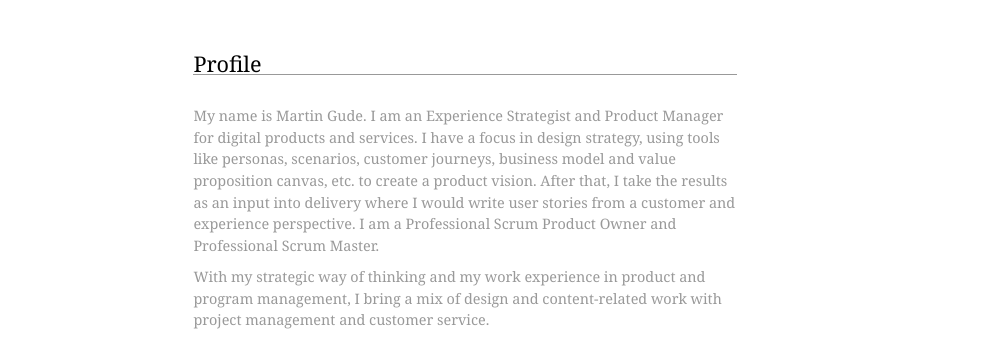
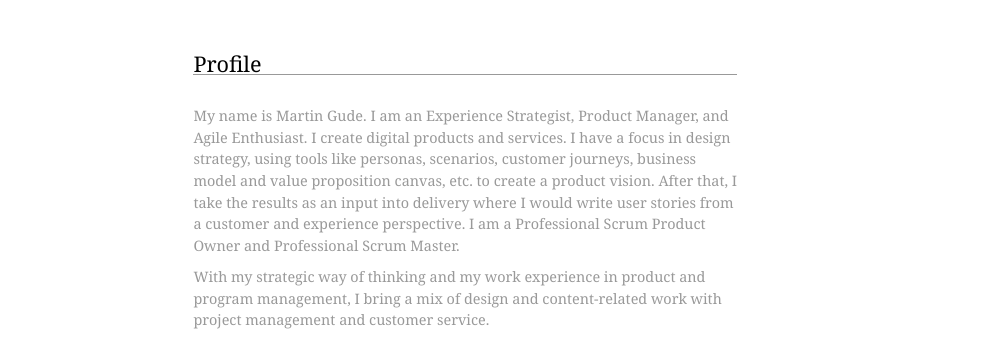
Before and after one commit to ma6/ma6.github.io, a Jekyll site: the page built from _pages/index.md, in a window 1280 px wide and 900 px high, scrolled down 530 px. Shown: the part 154-494 px from the top of the window, without its empty margins (133-1140 px from the left). Built offline with Jekyll 4.4.1, drawn with Linux system fonts in a browser that asks for light colours; some web fonts are replaced; comment, search, counter and statistics services are not loaded.

Commit message:
Update profile.html
Updted Profile section

```diff
--- a/_includes/profile.html
+++ b/_includes/profile.html
@@ -6,7 +6,7 @@
 <div class="row">
     <div class="seven columns offset-by-two">
         <p>
-            My name is Martin Gude. I am an Experience Strategist and Product Manager for digital products and services. I have a focus in design strategy, using tools like personas, scenarios, customer journeys, business model and value proposition canvas, etc. to create a product vision. After that, I take the results as an input into delivery where I would write user stories from a customer and experience perspective. I am a Professional Scrum Product Owner and Professional Scrum Master.
+            My name is Martin Gude. I am an Experience Strategist, Product Manager, and Agile Enthusiast. I create digital products and services. I have a focus in design strategy, using tools like personas, scenarios, customer journeys, business model and value proposition canvas, etc. to create a product vision. After that, I take the results as an input into delivery where I would write user stories from a customer and experience perspective. I am a Professional Scrum Product Owner and Professional Scrum Master.
         </p>
         <p>
             With my strategic way of thinking and my work experience in product and program management, I bring a mix of design and content-related work with project management and customer service.
```
